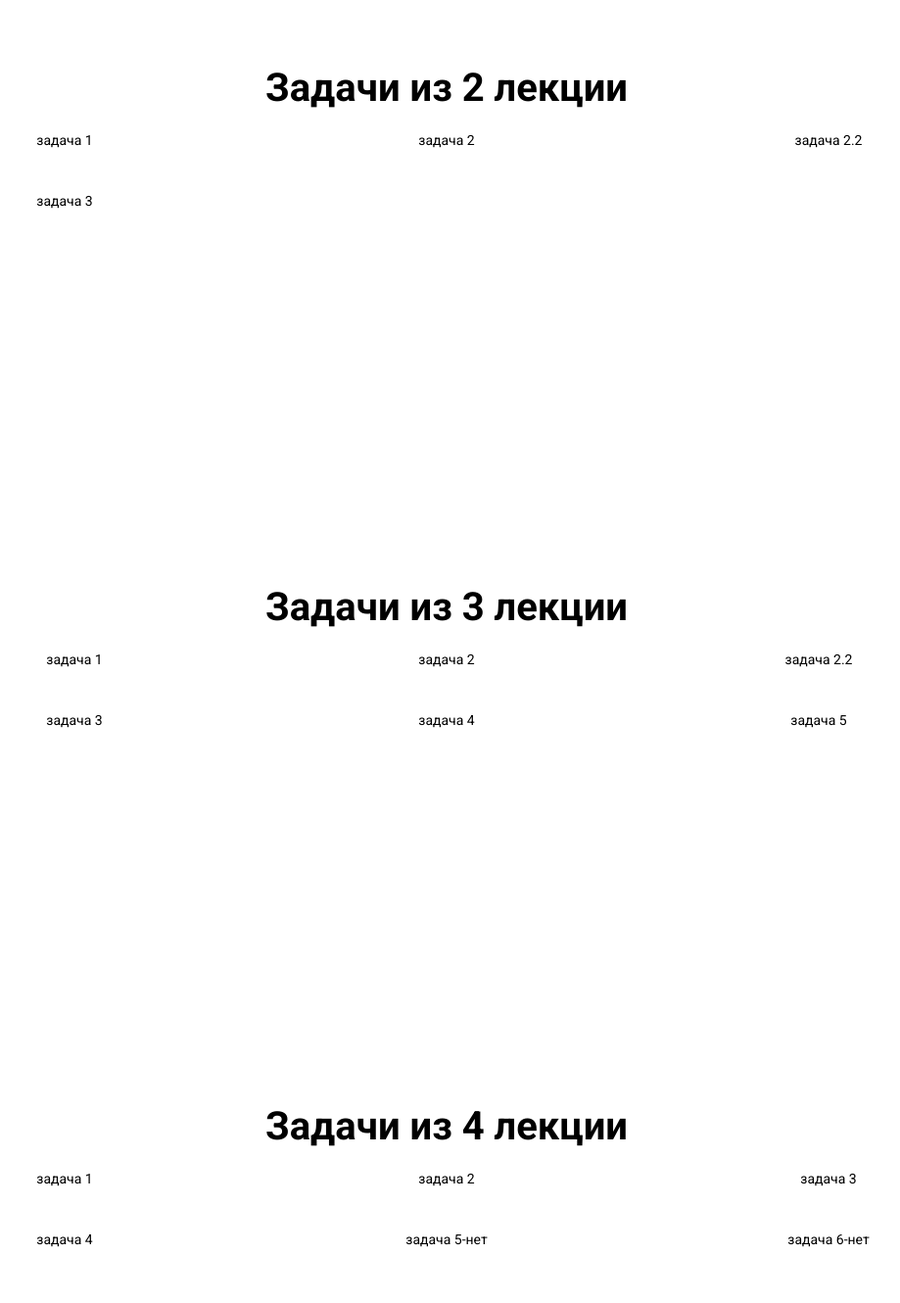
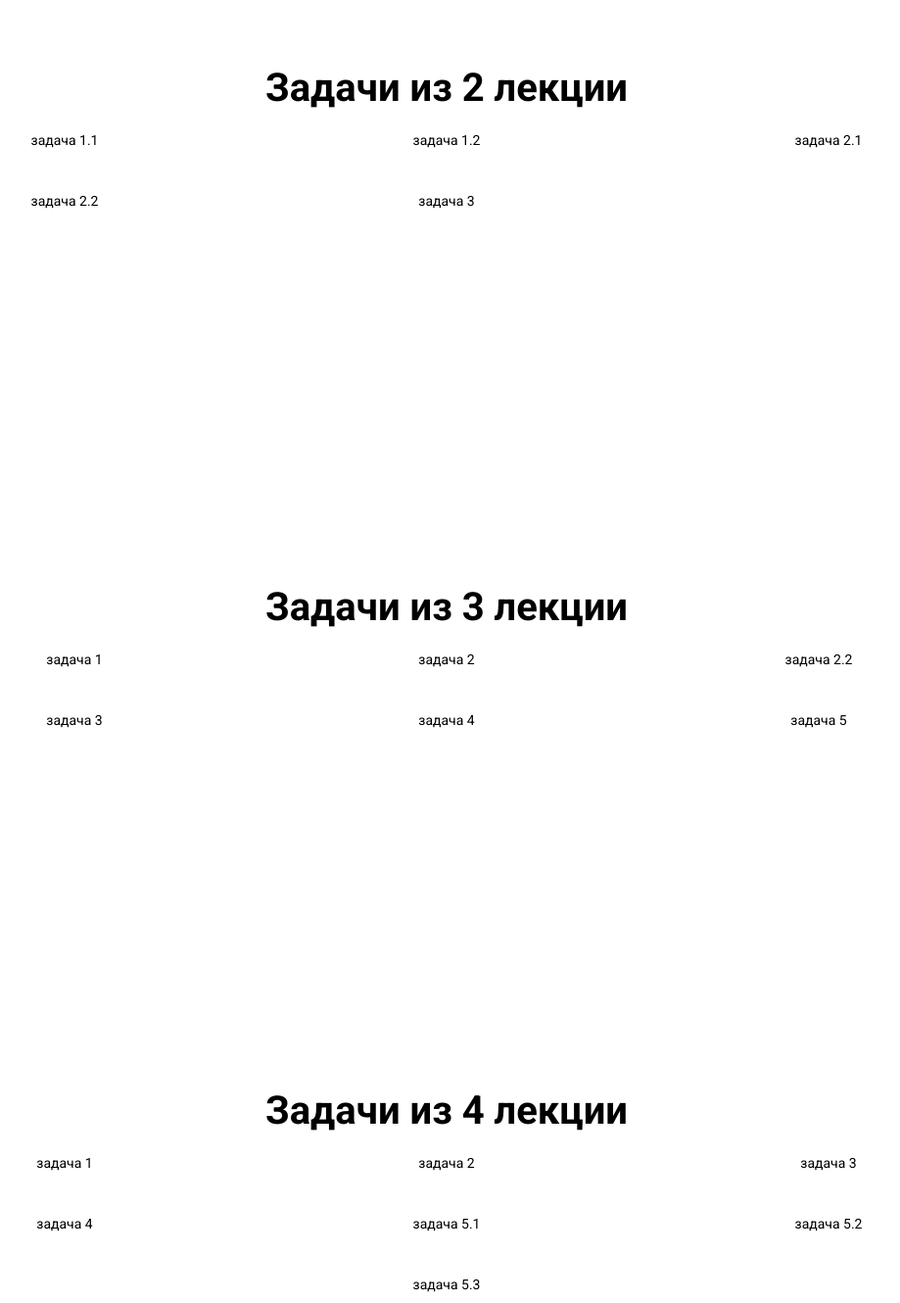
Before and after one commit to kondrashevich/ks, a plain HTML site: page dz/index.html in a window 1280 px wide. Shown: the part 740-2070 px from the top of the page at 98% size, without its empty margins (184-1103 px from the left). Drawn offline with nearby package versions, Linux system fonts and the light colour scheme.

Commit message:
Update index.html

```diff
--- a/dz/index.html
+++ b/dz/index.html
@@ -30,7 +30,7 @@
 
 				</div>
 					<div class="col-md-4">
-<a class="btn btn-primary" href="#" id="lodka" onclick="horse();return false;" role="button">задача 2</a>
+<a class="btn btn-primary" href="#" id="lodka" onclick="lodka();return false;" role="button">задача 2</a>
 							</div>
 
 							<div class="col-md-4">
@@ -48,11 +48,17 @@
 							<h2>Задачи из 2 лекции</h2>
 							<div class=" col-md-4">
 
-<a class="btn btn-primary" href="#" id="word" onclick="word();return false;" role="button">задача 1</a>
+<a class="btn btn-primary" href="#" id="word" onclick="word();return false;" role="button">задача 1.1</a>
 							</div>
+
+                            <div class=" col-md-4">
+
+<a class="btn btn-primary" href="#" id="sumNeo" onclick="sumNeo();return false;" role="button">задача 1.2</a>
+							</div>
+
 							<div class="col-md-4">
 
-<a class="btn btn-primary" href="#" id="week" onclick="week();return false;" role="button">задача 2</a>
+<a class="btn btn-primary" href="#" id="week" onclick="week();return false;" role="button">задача 2.1</a>
 						</div>
 	<div class="col-md-4">
 
@@ -81,7 +87,7 @@
 <a class="btn btn-primary" href="#" id="goroda" onclick="goroda();return false;" role="button">задача 2</a>
 							</div>
             <div class="col-md-4">
-<a class="btn btn-primary" href="#" id="goroda2" onclick="goroda2();return false;" role="button">задача 2.2</a>
+<a class="btn btn-primary" href="#" id="gorod" onclick="gorod();return false;" role="button">задача 2.2</a>
 							</div>
 											<div class="col-md-4">
 <a class="btn btn-primary" href="#" id="resheto" onclick="resheto();return false;" role="button">задача 3</a>
@@ -107,14 +113,14 @@
 				<div class="lekt4" >
 					<h2>Задачи из 4 лекции</h2>
 					<div class="col-md-4">
-				<a class="btn btn-primary" href="#" id="#" onclick="#();return false;" role="button">задача 1</a>
+				<a class="btn btn-primary" href="#" id="fight" onclick="fight();return false;" role="button">задача 1</a>
 						</div>
 
 							<div class="col-md-4">
-<a class="btn btn-primary" href="#" id="fight" onclick="fight();return false;" role="button">задача 2</a>
+<a class="btn btn-primary" href="#" id="author" onclick="author();return false;" role="button">задача 2</a>
 							</div>
 											<div class="col-md-4">
-<a class="btn btn-primary" href="#" id="author" onclick="author();return false;" role="button">задача 3</a>
+<a class="btn btn-primary" href="#" id="fightinsea" onclick="fightinsea();return false;" role="button">задача 3</a>
 							</div>
                     				<div class="col-md-4">
 
@@ -123,18 +129,23 @@
 
 							<div class="col-md-4">
 
-<a class="btn btn-primary" href="#" id="#" onclick="#();return false;" role="button">задача 5-нет</a>
+<a class="btn btn-primary" href="#" id="rekursia" onclick="rekursia();return false;" role="button">задача 5.1</a>
 
 						</div>
                     <div class="col-md-4">
 
-<a class="btn btn-primary" href="#" id="#" onclick="#();return false;" role="button">задача 6-нет</a>
+<a class="btn btn-primary" href="#" id="cifri" onclick="cifri();return false;" role="button">задача 5.2</a>
 
 						</div>
+                      <div class="col-md-12">
+
+<a class="btn btn-primary" href="#" id="stepen" onclick="stepen();return false;" role="button">задача 5.3</a>
+
+						</div>
+
 						</div>
 					</div>
 				</div>
-
 				</section>
 
 			<footer class="container">
```
